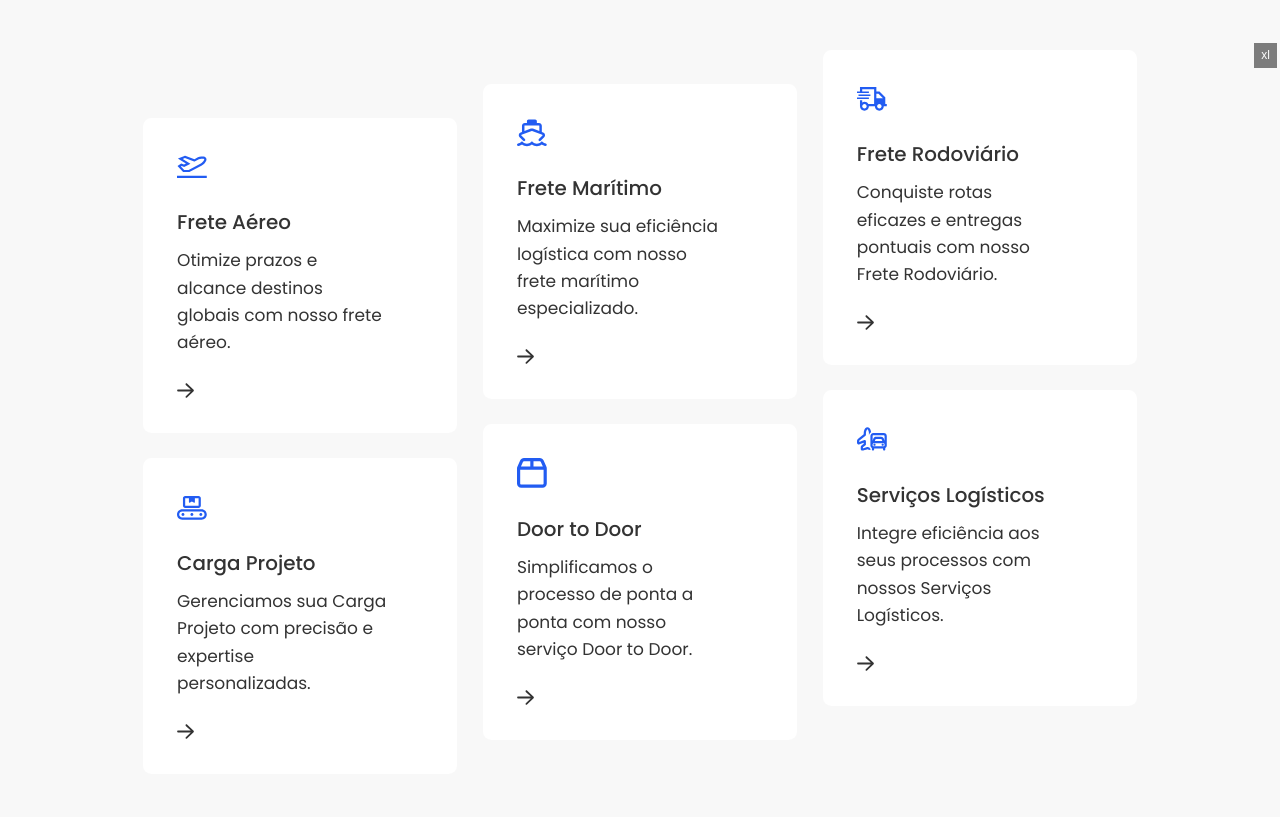
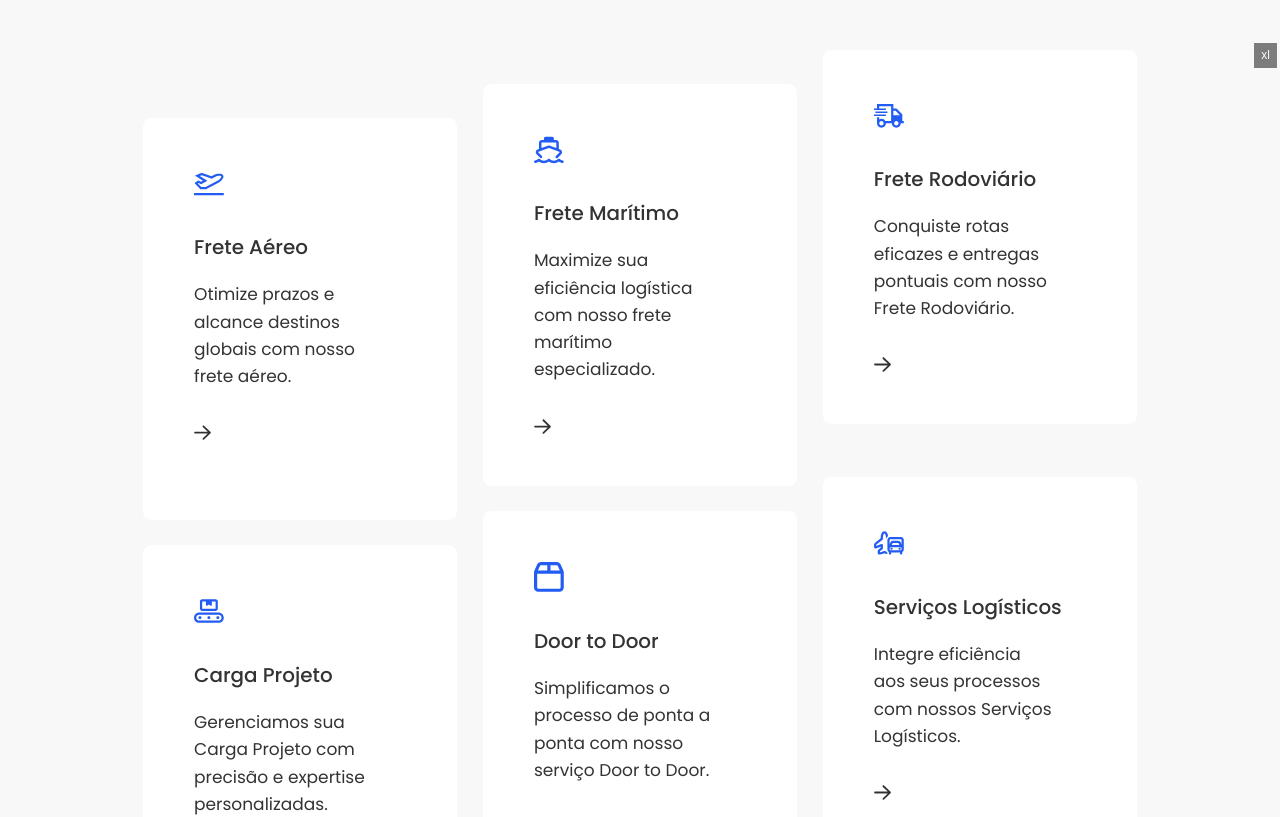
Before and after one commit to flaviort/go2world, a Next.js app: page / in a window 1280 px wide. Shown: the part 695-1512 px from the top of the page. Built offline with nearby package versions, Linux system fonts and the light colour scheme.

Commit message:
some more fixes for services / mobile

```diff
--- a/components/clients/index.jsx
+++ b/components/clients/index.jsx
@@ -59,7 +59,7 @@ export default function Clients() {
 					mousewheel={{
 						forceToAxis: true
 					}}
-					autoplay={{ delay: 3000, disableOnInteraction: false }}
+					autoplay={{ delay: 1500, disableOnInteraction: false }}
 					speed={600}
 					breakpoints={{
 						575: {
--- a/components/service-block/service-block.module.scss
+++ b/components/service-block/service-block.module.scss
@@ -4,6 +4,14 @@
     display: block;
     padding: 2rem;
     transition: .3s ease-in-out;
+
+    @media #{$mq-sm-min} {
+        padding: 3rem 2rem;
+    }
+
+    @media #{$mq-lg-min} {
+        padding: 3rem;
+    }
 
     &:hover {
         background-color: $blue;
@@ -25,6 +33,10 @@
             gap: 1.5rem;
         }
 
+        @media #{$mq-lg-min} {
+            gap: 2rem;
+        }
+
         .icon {
             display: flex;
             width: 1.75rem;
@@ -36,9 +48,11 @@
         p {
             display: block;
             margin-top: -.5rem;
+            margin-bottom: 1rem;
 
             @media #{$mq-sm-min} {
                 margin-top: -1rem;
+                margin-bottom: 0;
             }
 
             @media #{$mq-lg-min} {
--- a/pages/home/home.module.scss
+++ b/pages/home/home.module.scss
@@ -6,10 +6,6 @@
 
         @media #{$mq-sm-min} {
             padding-bottom: 4rem;
-        }
-
-        @media #{$mq-lg-min} {
-            padding-bottom: 0;
         }
 
         .top {
@@ -53,40 +49,25 @@
                     }
                 }
 
-                &:nth-child(1) {
+                &:nth-child(1),
+                &:nth-child(4) {
                     display: flex;
 
-                    @media #{$mq-lg-min} {
-                        margin-top: 4rem;
+                    a {
+                        @media #{$mq-lg-min} {
+                            transform: translateY(4rem);
+                        }
                     }
                 }
 
-                &:nth-child(2) {
+                &:nth-child(2),
+                &:nth-child(5) {
                     display: flex;
 
-                    @media #{$mq-lg-min} {
-                        margin-top: 2rem;
-                        height: calc(100% - 4rem);
-                    }
-                }
-
-                &:nth-child(3) {
-                    display: flex;
-
-                    @media #{$mq-lg-min} {
-                        height: calc(100% - 4rem);
-                    }
-                }
-
-                &:nth-child(5) {
-                    @media #{$mq-lg-min} {
-                        margin-top: -2rem;
-                    }
-                }
-
-                &:nth-child(6) {
-                    @media #{$mq-lg-min} {
-                        margin-top: -4rem;
+                    a {
+                        @media #{$mq-lg-min} {
+                            transform: translateY(2rem);
+                        }
                     }
                 }
             }
```
